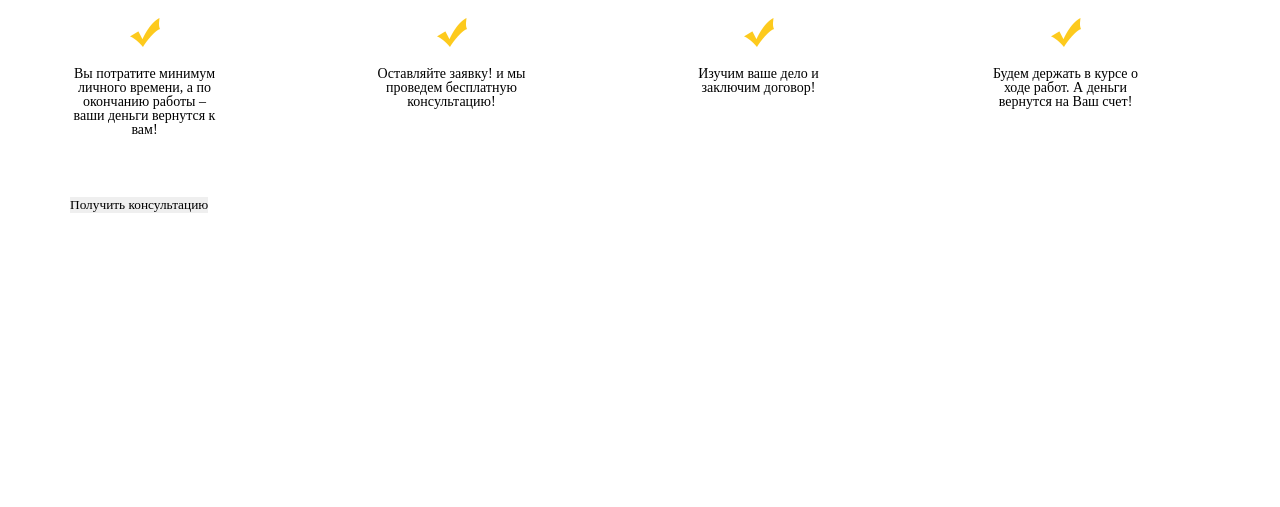
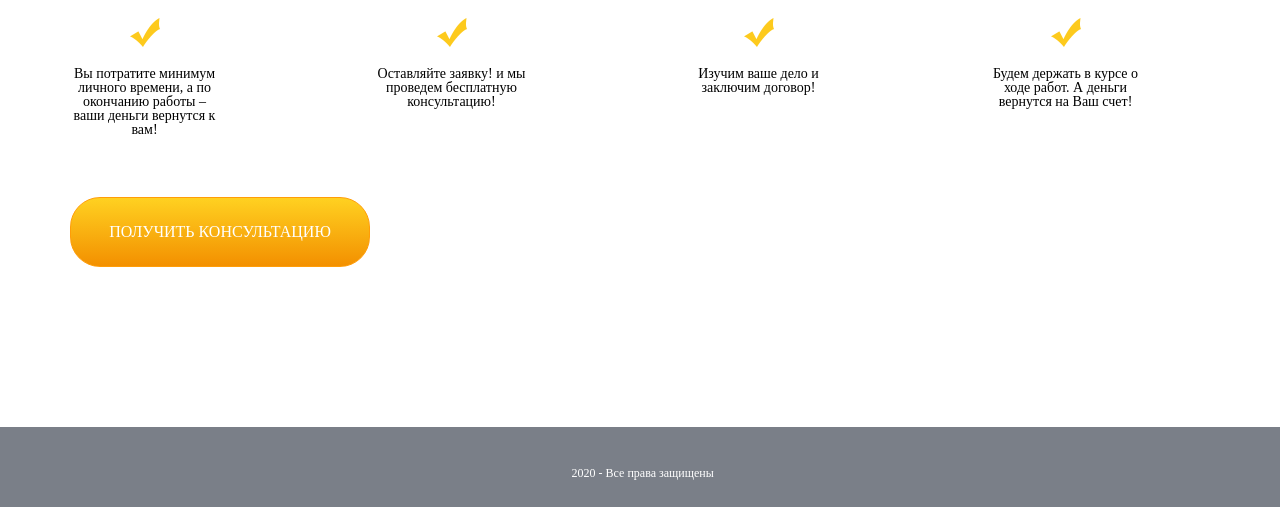
Before and after one commit to romanenkoM/falcon, a plain HTML site: page проект 1/index.html in a window 1280 px wide. Shown: the part 5378-5885 px from the top of the page. Before the commit the page ends 5741 px from the top, so only its background shows below. Drawn offline with nearby package versions, Linux system fonts and the light colour scheme.

Commit message:
Add files via upload

```diff
--- a/проект 1/index.html
+++ b/проект 1/index.html
@@ -506,13 +506,21 @@
                         </p>
                     </div>
                 </div>
-                <div class="protection__button">
-                    <button>Получить консультацию</button>
-                </div>
-
+                <button class="protection__button">Получить консультацию</button>
             </div>
         </div>
     </div>
+    <footer class="footer">
+        <div class="container">
+            <div class="footer__content">
+                <p class="footer__text">
+                    2020 - Все права защищены
+                </p>
+            </div>
+        </div>
+    </footer>
+
+
 
 
 
--- a/проект 1/style/style.sass
+++ b/проект 1/style/style.sass
@@ -471,5 +471,23 @@
     &__text_2
         padding: 20px 0px 0px 0px
     &__button
-        justify-content: center
-        padding: 0px 0px 150px 0px
+        height: 70px
+        width: 300px
+        border: 1px solid #ff9d08
+        background: linear-gradient(180deg, #ffd121, #f39000)
+        border-radius: 30px
+        text-transform:  uppercase
+        font-size: 16px
+        font-family: Regular
+        color: #fff
+        margin: 0px 0px 160px 0px
+
+.footer
+    background-color: #7a7f88
+    height: 80px
+    &__text
+        font-size: 12px
+        font-family: Regular
+        color: #ffff
+        align-items: center
+        padding: 40px 0px 0px 44%
```
Also changed, not shown: проект 1/style/css/style.css, 1 other file.
